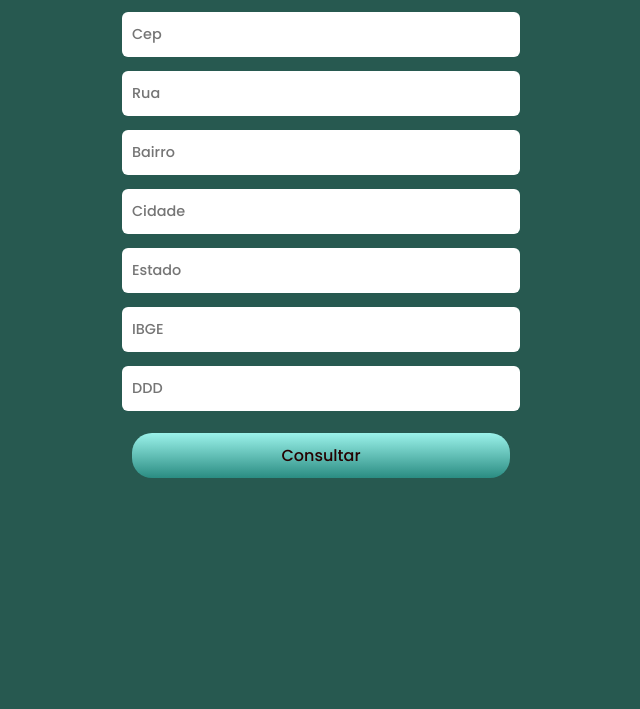
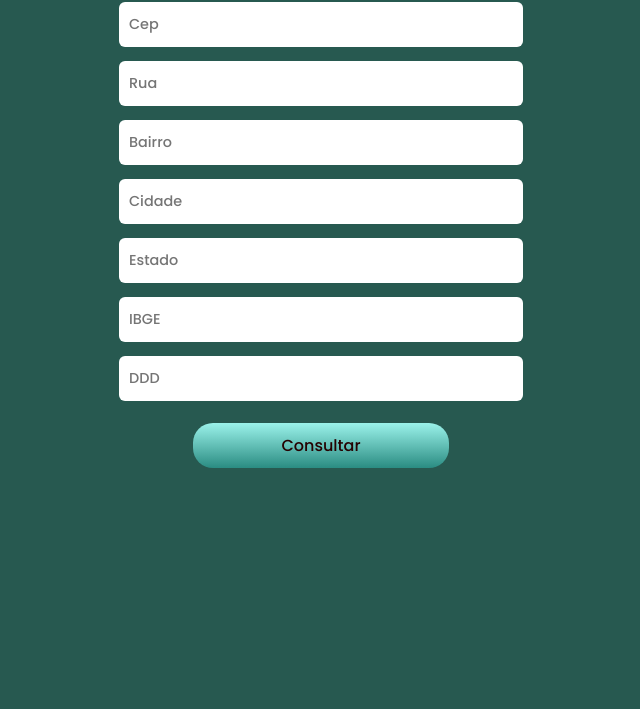
Before and after one commit to eduardaisabele/form_viacep, a plain HTML site: page index.html in a window 1280 px wide. Shown: the part 91-800 px from the top of the page, without its empty margins (319-959 px from the left). Drawn offline with Linux system fonts and the light colour scheme.

Commit message:
clear css

```diff
--- a/css/style.css
+++ b/css/style.css
@@ -7,8 +7,6 @@
 
 body {
     background-color: #275950;
-    width: 100%;
-    height: 100vh;
 }
 
 .titulo {
@@ -25,7 +23,6 @@ body {
     height: 4px;
     width: 375px;
     bottom: 4px;
-    left: 0;
     border-radius: 10px;
     background: linear-gradient(45deg, #2A8C82, #9BF2EA);
 }
@@ -34,7 +31,6 @@ main {
     display: flex;
     flex-direction: column;
     align-items: center;
-    padding: 10px;
 }
 
 input {
@@ -57,7 +53,7 @@ input {
     margin: 15px;
     padding: 10px;
     transition: .5s ease-in-out;
-    width: 30%;
+    width: 20%;
 }
 
 .btn:hover {
```
